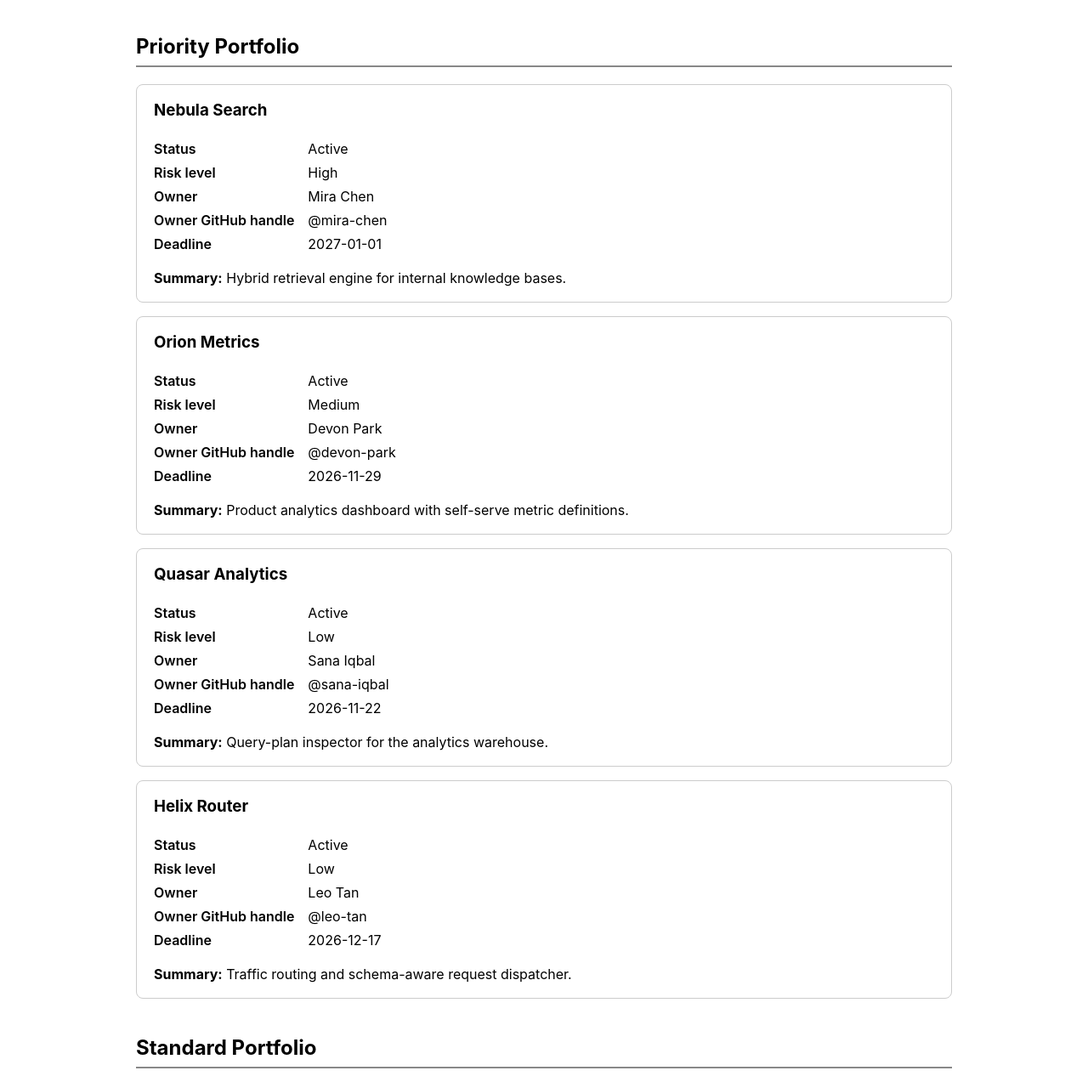
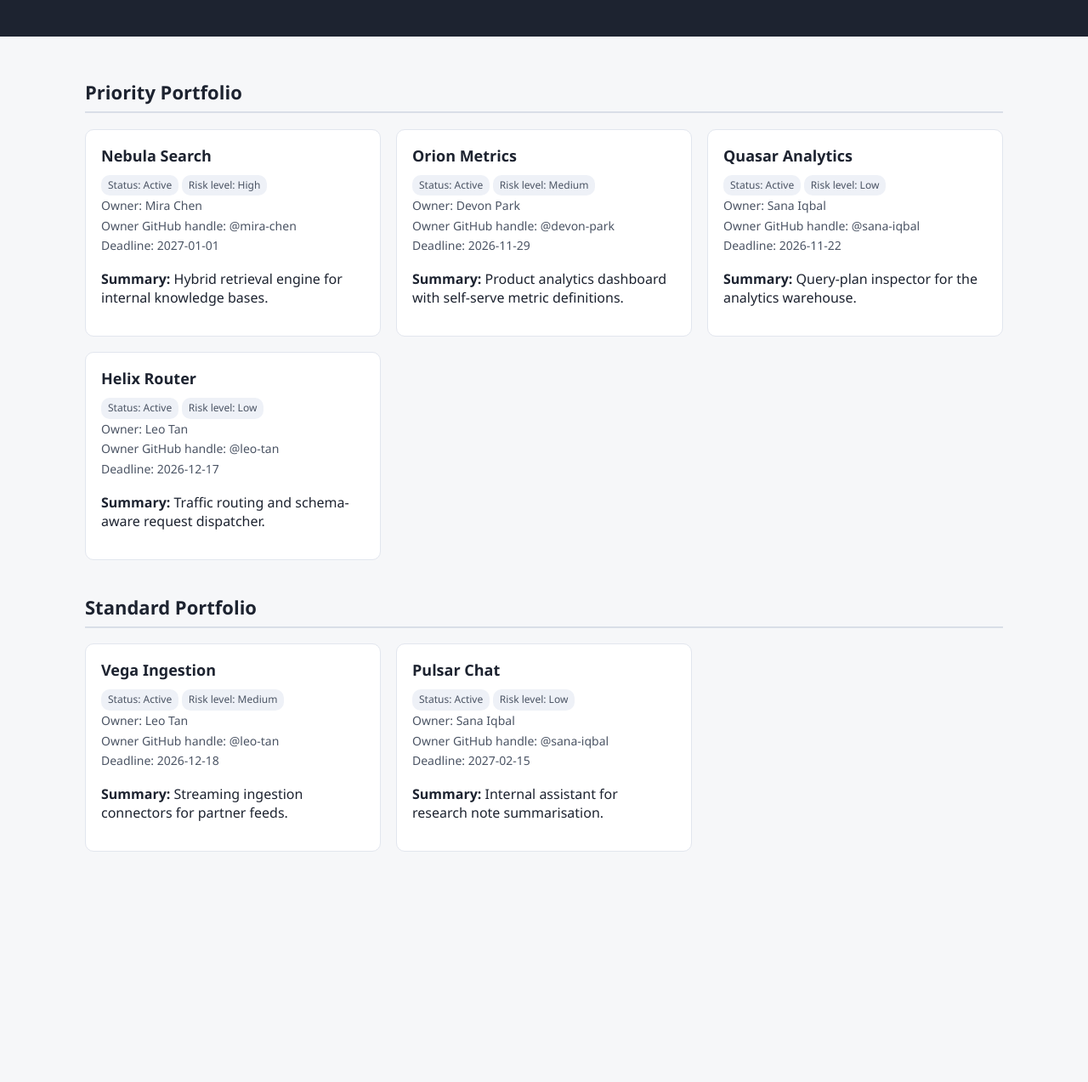
Before and after one commit to knobbyintens/lab-portfolio-memory_github_3420, a plain HTML site: page index.html in a window 1280 px wide. Shown: the part 132-1405 px from the top of the page at 85% size. After the commit the page ends 1206 px from the top, so only its background shows below. Drawn offline with Linux system fonts and the light colour scheme.

Commit message:
Refine portfolio page to match quarterly template layout

```diff
--- a/index.html
+++ b/index.html
@@ -1,102 +1,32 @@
 <!DOCTYPE html>
 <html lang="en">
 <head>
-  <meta charset="UTF-8">
-  <meta name="viewport" content="width=device-width, initial-scale=1.0">
-  <title>Helix Ops Collective — Quarterly Portfolio</title>
-  <style>
-    :root { color-scheme: light dark; }
-    body { font-family: -apple-system, BlinkMacSystemFont, "Segoe UI", Roboto, Helvetica, Arial, sans-serif; margin: 0; padding: 2rem; line-height: 1.5; }
-    header, main { max-width: 960px; margin: 0 auto; }
-    h1 { margin-bottom: 0.25rem; }
-    .generated { color: #666; margin-top: 0; }
-    section { margin-top: 2.5rem; }
-    h2 { border-bottom: 2px solid #888; padding-bottom: 0.25rem; }
-    .project { border: 1px solid #ccc; border-radius: 8px; padding: 1rem 1.25rem; margin: 1rem 0; }
-    .project h3 { margin-top: 0; }
-    dl { display: grid; grid-template-columns: max-content auto; gap: 0.25rem 1rem; margin: 0.5rem 0; }
-    dt { font-weight: 600; }
-    dd { margin: 0; }
-    .summary { margin-bottom: 0; }
-  </style>
+<meta charset="utf-8">
+<meta name="viewport" content="width=device-width, initial-scale=1">
+<title>Helix Ops Collective - Quarterly Portfolio</title>
+<style>body{margin:0;font-family:'Segoe UI',Arial,sans-serif;background:#f6f7f9;color:#1d2330;}header{padding:40px 32px;background:#1d2330;color:#fff;}header h1{margin:0 0 8px;font-size:30px;}main{max-width:1080px;margin:0 auto;padding:32px;}section{margin-bottom:40px;}section h2{font-size:22px;border-bottom:2px solid #d9dee7;padding-bottom:8px;}.grid{display:grid;grid-template-columns:repeat(auto-fill,minmax(300px,1fr));gap:18px;}.card{background:#fff;border:1px solid #e2e6ee;border-radius:10px;padding:18px;}.card h3{margin:0 0 10px;font-size:18px;}.meta{font-size:14px;line-height:1.7;color:#4b5464;}.tag{display:inline-block;padding:2px 8px;border-radius:10px;background:#eef1f7;font-size:12px;}</style>
 </head>
 <body>
 <header>
-    <h1>Helix Ops Collective — Quarterly Portfolio</h1>
-    <p class="generated">Generated for 2026-11-17</p>
+<h1>Helix Ops Collective</h1>
+<p>Quarterly portfolio &mdash; generated 2026-11-17</p>
 </header>
 <main>
-    <section id="priority-portfolio">
+<section id="priority">
 <h2>Priority Portfolio</h2>
-      <article class="project">
-        <h3>Nebula Search</h3>
-        <dl>
-          <dt>Status</dt><dd>Active</dd>
-          <dt>Risk level</dt><dd>High</dd>
-          <dt>Owner</dt><dd>Mira Chen</dd>
-          <dt>Owner GitHub handle</dt><dd>@mira-chen</dd>
-          <dt>Deadline</dt><dd><time datetime="2027-01-01">2027-01-01</time></dd>
-        </dl>
-        <p class="summary"><strong>Summary:</strong> Hybrid retrieval engine for internal knowledge bases.</p>
-      </article>
-      <article class="project">
-        <h3>Orion Metrics</h3>
-        <dl>
-          <dt>Status</dt><dd>Active</dd>
-          <dt>Risk level</dt><dd>Medium</dd>
-          <dt>Owner</dt><dd>Devon Park</dd>
-          <dt>Owner GitHub handle</dt><dd>@devon-park</dd>
-          <dt>Deadline</dt><dd><time datetime="2026-11-29">2026-11-29</time></dd>
-        </dl>
-        <p class="summary"><strong>Summary:</strong> Product analytics dashboard with self-serve metric definitions.</p>
-      </article>
-      <article class="project">
-        <h3>Quasar Analytics</h3>
-        <dl>
-          <dt>Status</dt><dd>Active</dd>
-          <dt>Risk level</dt><dd>Low</dd>
-          <dt>Owner</dt><dd>Sana Iqbal</dd>
-          <dt>Owner GitHub handle</dt><dd>@sana-iqbal</dd>
-          <dt>Deadline</dt><dd><time datetime="2026-11-22">2026-11-22</time></dd>
-        </dl>
-        <p class="summary"><strong>Summary:</strong> Query-plan inspector for the analytics warehouse.</p>
-      </article>
-      <article class="project">
-        <h3>Helix Router</h3>
-        <dl>
-          <dt>Status</dt><dd>Active</dd>
-          <dt>Risk level</dt><dd>Low</dd>
-          <dt>Owner</dt><dd>Leo Tan</dd>
-          <dt>Owner GitHub handle</dt><dd>@leo-tan</dd>
-          <dt>Deadline</dt><dd><time datetime="2026-12-17">2026-12-17</time></dd>
-        </dl>
-        <p class="summary"><strong>Summary:</strong> Traffic routing and schema-aware request dispatcher.</p>
-      </article>
+<div class="grid">
+<article class="card"><h3>Nebula Search</h3><div class="meta"><span class="tag">Status: Active</span> <span class="tag">Risk level: High</span><br>Owner: Mira Chen<br>Owner GitHub handle: @mira-chen<br>Deadline: 2027-01-01</div><p><strong>Summary:</strong> Hybrid retrieval engine for internal knowledge bases.</p></article>
+<article class="card"><h3>Orion Metrics</h3><div class="meta"><span class="tag">Status: Active</span> <span class="tag">Risk level: Medium</span><br>Owner: Devon Park<br>Owner GitHub handle: @devon-park<br>Deadline: 2026-11-29</div><p><strong>Summary:</strong> Product analytics dashboard with self-serve metric definitions.</p></article>
+<article class="card"><h3>Quasar Analytics</h3><div class="meta"><span class="tag">Status: Active</span> <span class="tag">Risk level: Low</span><br>Owner: Sana Iqbal<br>Owner GitHub handle: @sana-iqbal<br>Deadline: 2026-11-22</div><p><strong>Summary:</strong> Query-plan inspector for the analytics warehouse.</p></article>
+<article class="card"><h3>Helix Router</h3><div class="meta"><span class="tag">Status: Active</span> <span class="tag">Risk level: Low</span><br>Owner: Leo Tan<br>Owner GitHub handle: @leo-tan<br>Deadline: 2026-12-17</div><p><strong>Summary:</strong> Traffic routing and schema-aware request dispatcher.</p></article>
+</div>
 </section>
-    <section id="standard-portfolio">
+<section id="standard">
 <h2>Standard Portfolio</h2>
-      <article class="project">
-        <h3>Vega Ingestion</h3>
-        <dl>
-          <dt>Status</dt><dd>Active</dd>
-          <dt>Risk level</dt><dd>Medium</dd>
-          <dt>Owner</dt><dd>Leo Tan</dd>
-          <dt>Owner GitHub handle</dt><dd>@leo-tan</dd>
-          <dt>Deadline</dt><dd><time datetime="2026-12-18">2026-12-18</time></dd>
-        </dl>
-        <p class="summary"><strong>Summary:</strong> Streaming ingestion connectors for partner feeds.</p>
-      </article>
-      <article class="project">
-        <h3>Pulsar Chat</h3>
-        <dl>
-          <dt>Status</dt><dd>Active</dd>
-          <dt>Risk level</dt><dd>Low</dd>
-          <dt>Owner</dt><dd>Sana Iqbal</dd>
-          <dt>Owner GitHub handle</dt><dd>@sana-iqbal</dd>
-          <dt>Deadline</dt><dd><time datetime="2027-02-15">2027-02-15</time></dd>
-        </dl>
-        <p class="summary"><strong>Summary:</strong> Internal assistant for research note summarisation.</p>
-      </article>
+<div class="grid">
+<article class="card"><h3>Vega Ingestion</h3><div class="meta"><span class="tag">Status: Active</span> <span class="tag">Risk level: Medium</span><br>Owner: Leo Tan<br>Owner GitHub handle: @leo-tan<br>Deadline: 2026-12-18</div><p><strong>Summary:</strong> Streaming ingestion connectors for partner feeds.</p></article>
+<article class="card"><h3>Pulsar Chat</h3><div class="meta"><span class="tag">Status: Active</span> <span class="tag">Risk level: Low</span><br>Owner: Sana Iqbal<br>Owner GitHub handle: @sana-iqbal<br>Deadline: 2027-02-15</div><p><strong>Summary:</strong> Internal assistant for research note summarisation.</p></article>
+</div>
 </section>
 </main>
 </body>
```
Also changed, not shown: portfolio_site/index.html (+18 -88 lines). Lines whose indentation alone changed are shown as unchanged.
